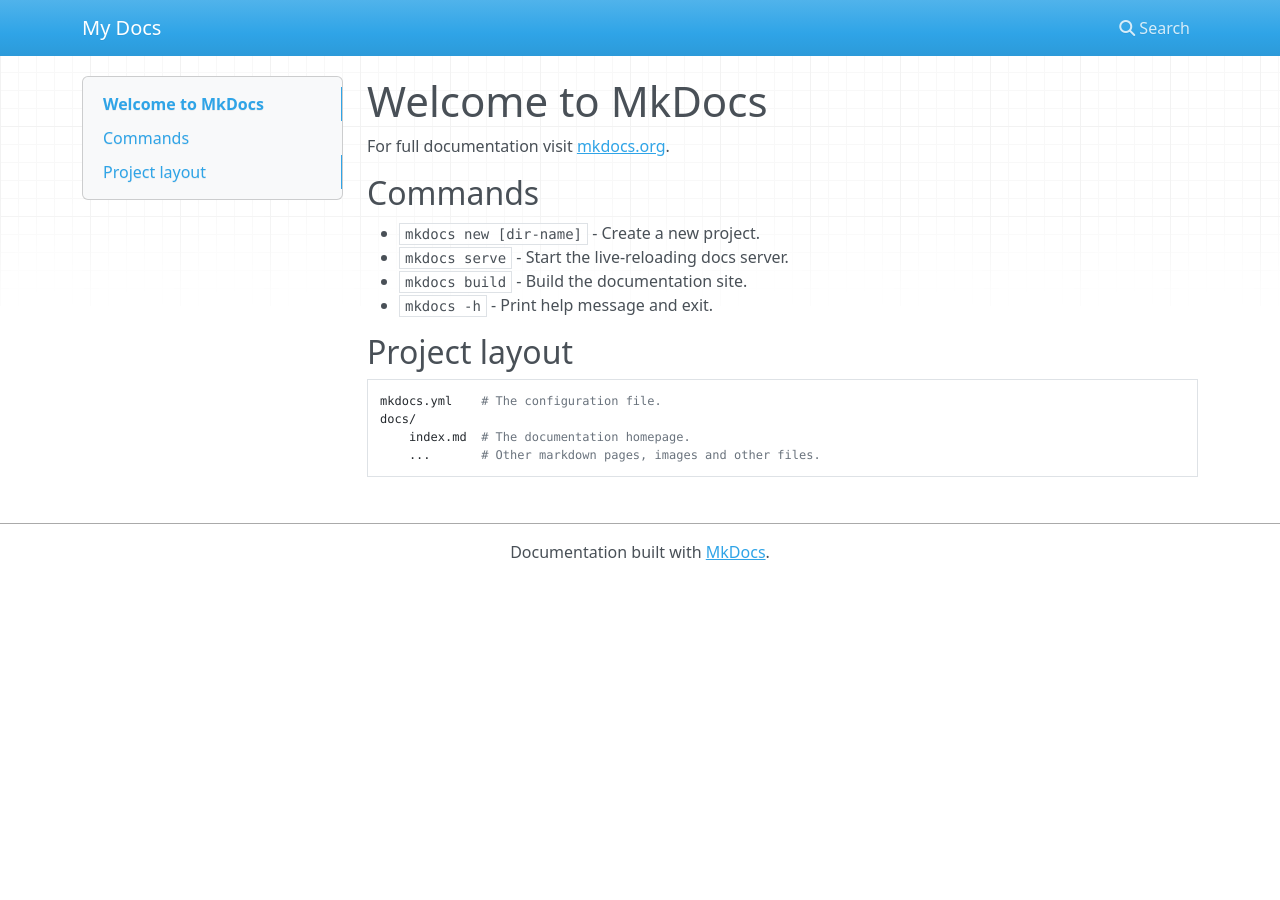
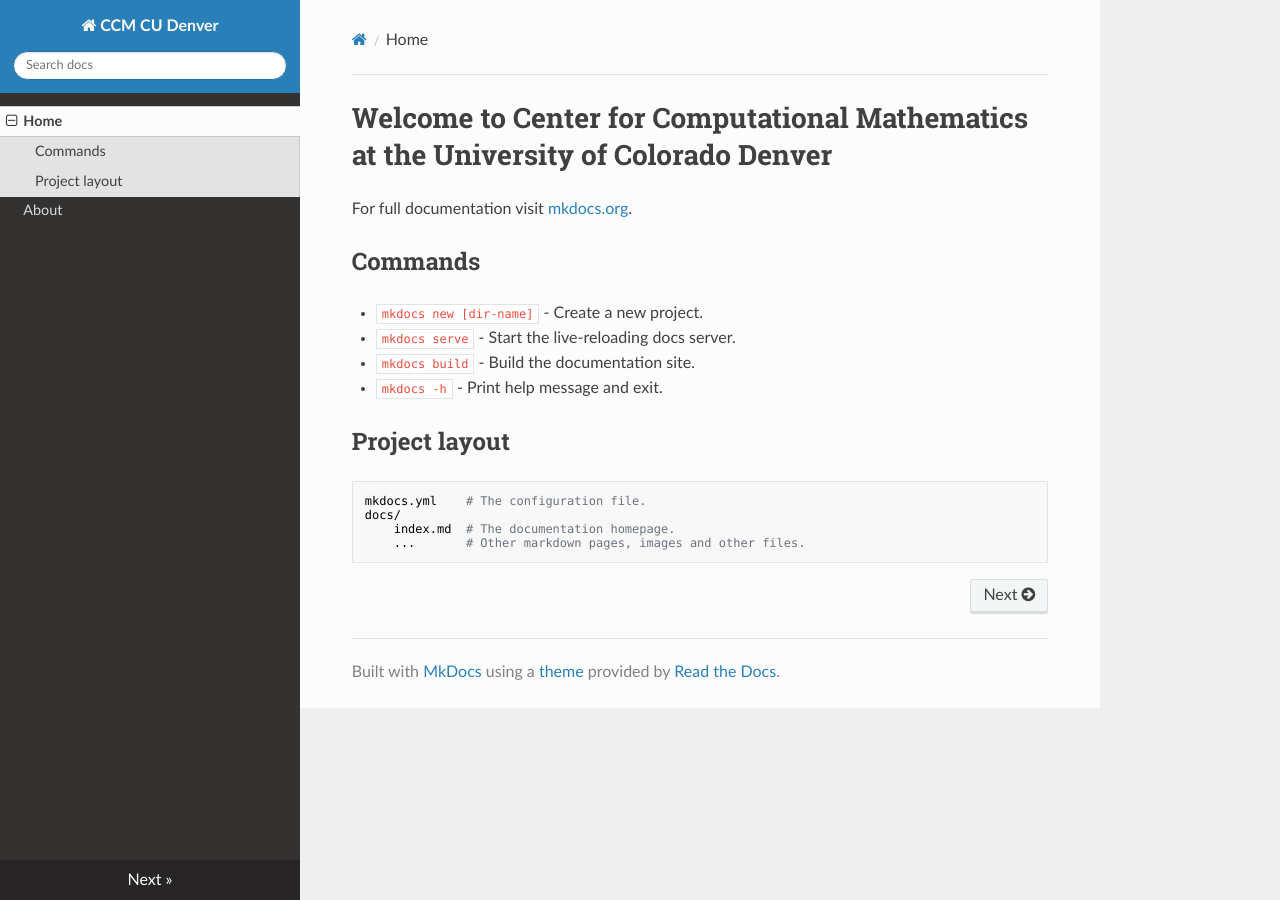
Before and after one commit to ccmucdenver/ccm-docs, an MkDocs documentation site: the page built from docs/index.md, in a window 1280 px wide. Built offline with MkDocs 1.6.1, drawn with Linux system fonts in a browser that asks for light colours; nearby versions of some CDN libraries.

Commit message:
following through https://www.mkdocs.org/getting-started/

```diff
--- a/docs/index.md
+++ b/docs/index.md
@@ -1,4 +1,4 @@
-# Welcome to MkDocs
+# Welcome to Center for Computational Mathematics at the University of Colorado Denver
 
 For full documentation visit [mkdocs.org](https://www.mkdocs.org).
 
--- a/mkdocs.yml
+++ b/mkdocs.yml
@@ -1 +1,6 @@
-site_name: My Docs
+site_name: CCM CU Denver
+site_url: https://example.com/
+nav:
+    - Home: index.md
+    - About: about.md
+theme: readthedocs
```
Also changed, not shown: docs/about.md (added, +58 -0 lines).
